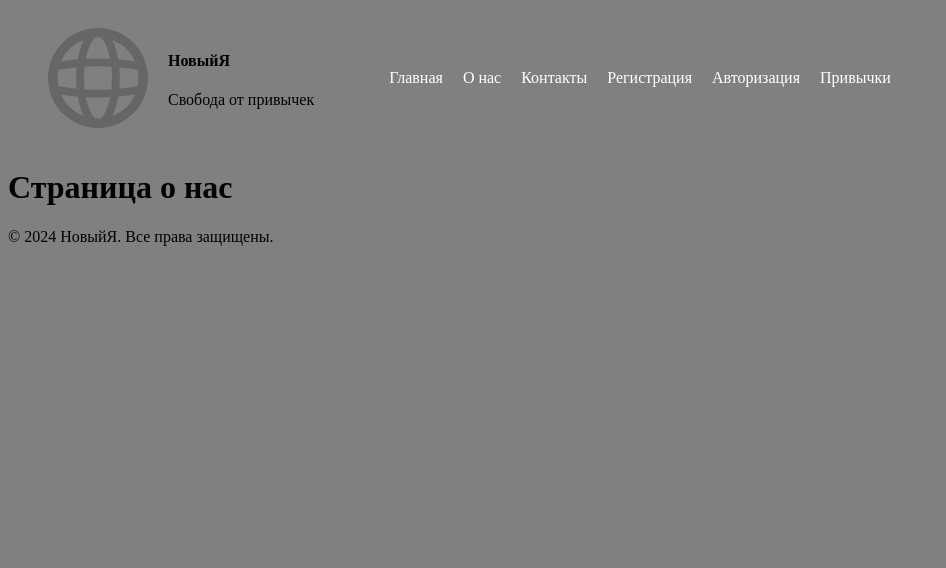
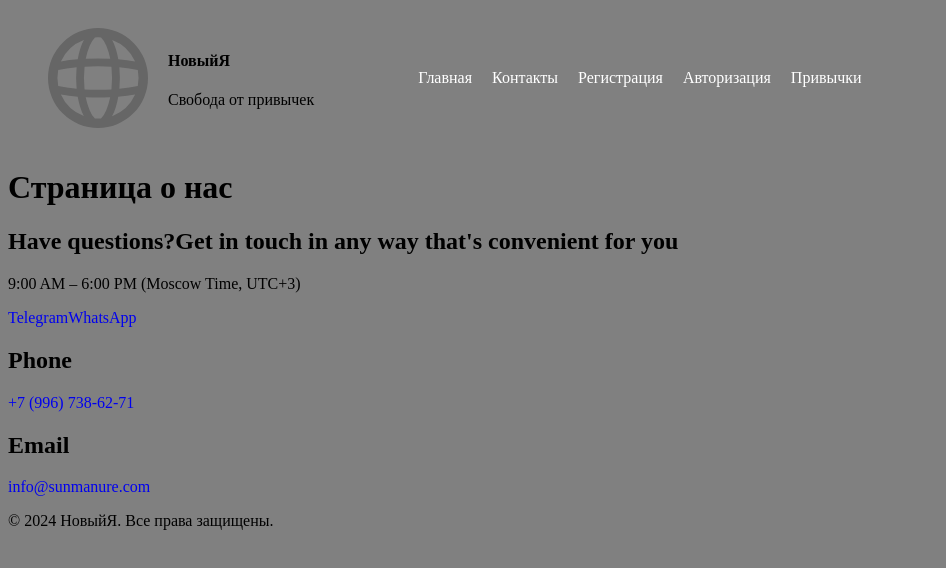
Before and after one commit to Aleksey788/FrontTermPaper, a Next.js app in the folder client/: page /about in a window 1280 px wide. Shown: the top 568 px of the page, without its empty margins (0-946 px from the left). Built offline with nearby package versions, Linux system fonts and the light colour scheme.

Commit message:
страница контактов

```diff
--- a/client/src/app/about/page.tsx
+++ b/client/src/app/about/page.tsx
@@ -1,9 +1,51 @@
 import React from 'react'
+import style from './page.module.css'
 
 const page = () => {
   return (
     <div>
       <h1>Страница о нас</h1>
+
+       <div className={style.contacts__content}>
+
+            <section className={style.contacts__info}>
+
+                <h1>
+                    <span>Have questions?</span>
+                    Get in touch in any way that's convenient for you
+                </h1>
+
+                <p className={style['working-hours']} >
+                    9:00 AM – 6:00 PM (Moscow Time, UTC+3)
+                </p>
+
+                <nav className={style.messengers}>
+                    <a href="#">Telegram</a>
+                    <a href="#">WhatsApp</a>
+                </nav>
+
+            </section>
+
+            <aside className={style.contacts__details}>
+
+                <section className={style['contact-block']}>
+                    <h2>Phone</h2>
+                    <a href="tel:+79967386271">
+                        +7 (996) 738-62-71
+                    </a>
+                </section>
+
+                <section className={style['contact-block']}>
+                    <h2>Email</h2>
+                    <a href="mailto:info@sunmanure.com">
+                        info@sunmanure.com
+                    </a>
+                </section>
+
+
+            </aside>
+
+        </div>
     </div>
   )
 }
--- a/client/src/app/layout.tsx
+++ b/client/src/app/layout.tsx
@@ -45,7 +45,7 @@ export default function RootLayout({
 
           <nav className={styles.nav}>
             <Link href="/">Главная</Link>
-            <Link href="/about">О нас</Link>
+            {/* <Link href="/about">О нас</Link> */}
             <Link href="/contact">Контакты</Link>
             <Link href="/register">Регистрация</Link>
             <Link href="/authoriz">Авторизация</Link>
```
Also changed, not shown: client/src/app/about/page.module.css (added).
